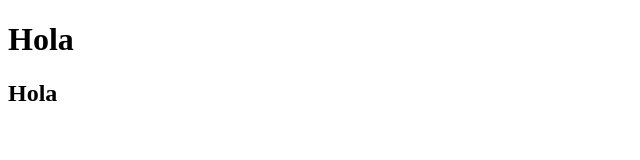
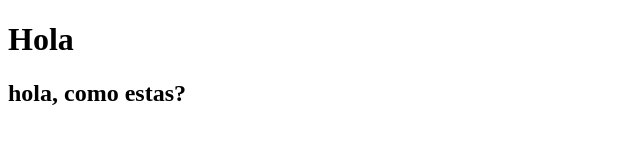
Before and after one commit to yorlin30/Prueba, a plain HTML site: page index.html in a window 1280 px wide. Shown: the whole page, without its empty margins (0-640 px from the left). Drawn offline with Linux system fonts and the light colour scheme.

Commit message:
modificado el h2

```diff
--- a/index.html
+++ b/index.html
@@ -8,6 +8,6 @@
 <body>
     <h1>Hola</h1>
 
-    <h2>Hola</h2>
+    <h2>hola, como estas?</h2>
 </body>
 </html>
```
